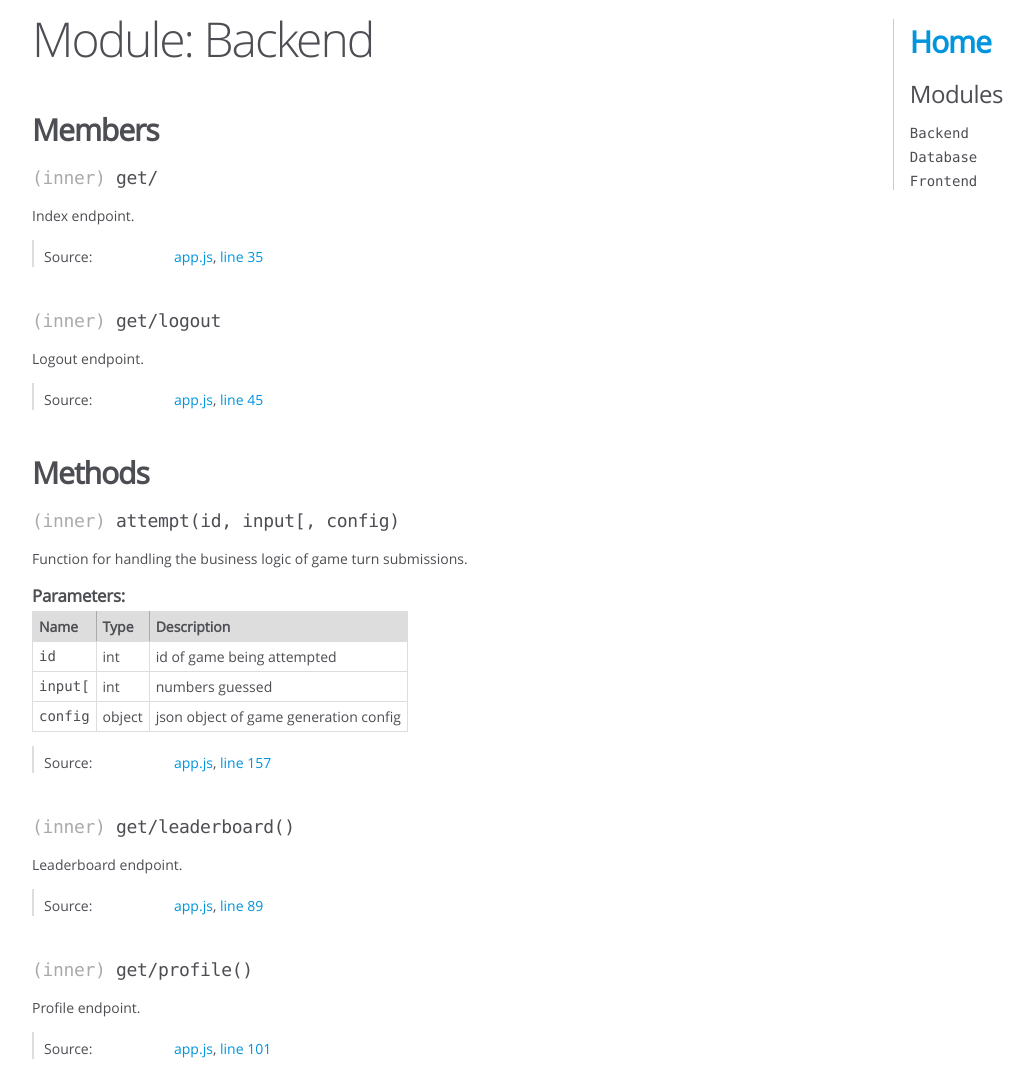
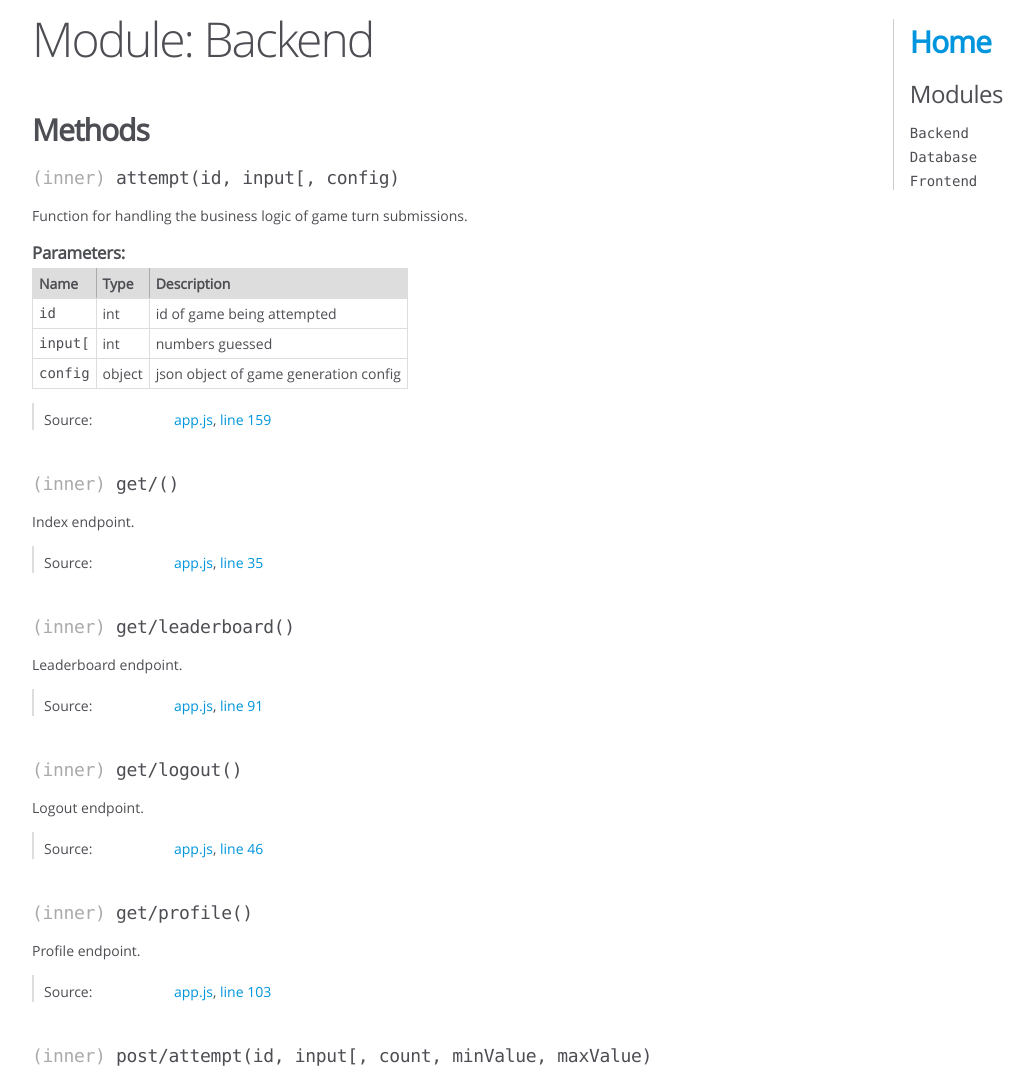
Before and after one commit to NotHawthorne/reach-mastermind-docs, a plain HTML site: page docs/module-Backend.html in a window 1280 px wide. Shown: the part 17-1089 px from the top of the page, without its empty margins (0-1034 px from the left). Drawn offline with Linux system fonts and the light colour scheme.

Commit message:
update docs

```diff
--- a/docs/module-Backend.html
+++ b/docs/module-Backend.html
@@ -46,134 +46,6 @@
 
 
 
-
-
-
-
-
-
-
-
-        <h3 class="subsection-title">Members</h3>
-
-
-
-<h4 class="name" id="~get/"><span class="type-signature">(inner) </span>get/<span class="type-signature"></span></h4>
-
-
-
-
-<div class="description">
-    Index endpoint.
-</div>
-
-
-
-
-
-
-
-<dl class="details">
-
-
-
-
-
-
-
-
-
-
-
-
-
-
-
-
-
-
-
-
-
-
-
-
-
-
-    <dt class="tag-source">Source:</dt>
-    <dd class="tag-source"><ul class="dummy"><li>
-        <a href="app.js.html">app.js</a>, <a href="app.js.html#line35">line 35</a>
-    </li></ul></dd>
-
-
-
-
-
-
-
-</dl>
-
-
-
-
-
-
-
-
-<h4 class="name" id="~get/logout"><span class="type-signature">(inner) </span>get/logout<span class="type-signature"></span></h4>
-
-
-
-
-<div class="description">
-    Logout endpoint.
-</div>
-
-
-
-
-
-
-
-<dl class="details">
-
-
-
-
-
-
-
-
-
-
-
-
-
-
-
-
-
-
-
-
-
-
-
-
-
-
-    <dt class="tag-source">Source:</dt>
-    <dd class="tag-source"><ul class="dummy"><li>
-        <a href="app.js.html">app.js</a>, <a href="app.js.html#line45">line 45</a>
-    </li></ul></dd>
-
-
-
-
-
-
-
-</dl>
 
 
 
@@ -339,7 +211,95 @@
 
     <dt class="tag-source">Source:</dt>
     <dd class="tag-source"><ul class="dummy"><li>
-        <a href="app.js.html">app.js</a>, <a href="app.js.html#line157">line 157</a>
+        <a href="app.js.html">app.js</a>, <a href="app.js.html#line159">line 159</a>
+    </li></ul></dd>
+
+
+
+
+
+
+
+</dl>
+
+
+
+
+
+
+
+
+
+
+
+
+
+
+
+
+
+
+
+
+
+
+
+
+
+
+    <h4 class="name" id="~get/"><span class="type-signature">(inner) </span>get/<span class="signature">()</span><span class="type-signature"></span></h4>
+
+
+
+
+
+
+<div class="description">
+    Index endpoint.
+</div>
+
+
+
+
+
+
+
+
+
+
+
+
+
+<dl class="details">
+
+
+
+
+
+
+
+
+
+
+
+
+
+
+
+
+
+
+
+
+
+
+
+
+
+
+    <dt class="tag-source">Source:</dt>
+    <dd class="tag-source"><ul class="dummy"><li>
+        <a href="app.js.html">app.js</a>, <a href="app.js.html#line35">line 35</a>
     </li></ul></dd>
 
 
@@ -427,7 +387,95 @@
 
     <dt class="tag-source">Source:</dt>
     <dd class="tag-source"><ul class="dummy"><li>
-        <a href="app.js.html">app.js</a>, <a href="app.js.html#line89">line 89</a>
+        <a href="app.js.html">app.js</a>, <a href="app.js.html#line91">line 91</a>
+    </li></ul></dd>
+
+
+
+
+
+
+
+</dl>
+
+
+
+
+
+
+
+
+
+
+
+
+
+
+
+
+
+
+
+
+
+
+
+
+
+
+    <h4 class="name" id="~get/logout"><span class="type-signature">(inner) </span>get/logout<span class="signature">()</span><span class="type-signature"></span></h4>
+
+
+
+
+
+
+<div class="description">
+    Logout endpoint.
+</div>
+
+
+
+
+
+
+
+
+
+
+
+
+
+<dl class="details">
+
+
+
+
+
+
+
+
+
+
+
+
+
+
+
+
+
+
+
+
+
+
+
+
+
+
+    <dt class="tag-source">Source:</dt>
+    <dd class="tag-source"><ul class="dummy"><li>
+        <a href="app.js.html">app.js</a>, <a href="app.js.html#line46">line 46</a>
     </li></ul></dd>
 
 
@@ -515,7 +563,7 @@
 
     <dt class="tag-source">Source:</dt>
     <dd class="tag-source"><ul class="dummy"><li>
-        <a href="app.js.html">app.js</a>, <a href="app.js.html#line101">line 101</a>
+        <a href="app.js.html">app.js</a>, <a href="app.js.html#line103">line 103</a>
     </li></ul></dd>
 
 
@@ -744,7 +792,7 @@
 
     <dt class="tag-source">Source:</dt>
     <dd class="tag-source"><ul class="dummy"><li>
-        <a href="app.js.html">app.js</a>, <a href="app.js.html#line57">line 57</a>
+        <a href="app.js.html">app.js</a>, <a href="app.js.html#line59">line 59</a>
     </li></ul></dd>
 
 
@@ -904,7 +952,7 @@
 
     <dt class="tag-source">Source:</dt>
     <dd class="tag-source"><ul class="dummy"><li>
-        <a href="app.js.html">app.js</a>, <a href="app.js.html#line121">line 121</a>
+        <a href="app.js.html">app.js</a>, <a href="app.js.html#line123">line 123</a>
     </li></ul></dd>
 
 
@@ -956,7 +1004,7 @@
 <br class="clear">
 
 <footer>
-    Documentation generated by <a href="https://github.com/jsdoc/jsdoc">JSDoc 3.6.6</a> on Tue Apr 27 2021 12:46:11 GMT-0700 (Pacific Daylight Time)
+    Documentation generated by <a href="https://github.com/jsdoc/jsdoc">JSDoc 3.6.6</a> on Tue Apr 27 2021 12:48:25 GMT-0700 (Pacific Daylight Time)
 </footer>
 
 <script> prettyPrint(); </script>
```
Also changed, not shown: docs/app.js.html (+3 -1 lines), docs/db.js.html (+1 -1 lines), docs/index.html (+1 -1 lines), docs/module-Database.html (+1 -1 lines), docs/module-Frontend.html (+1 -1 lines), docs/public_client.js.html (+1 -1 lines).
